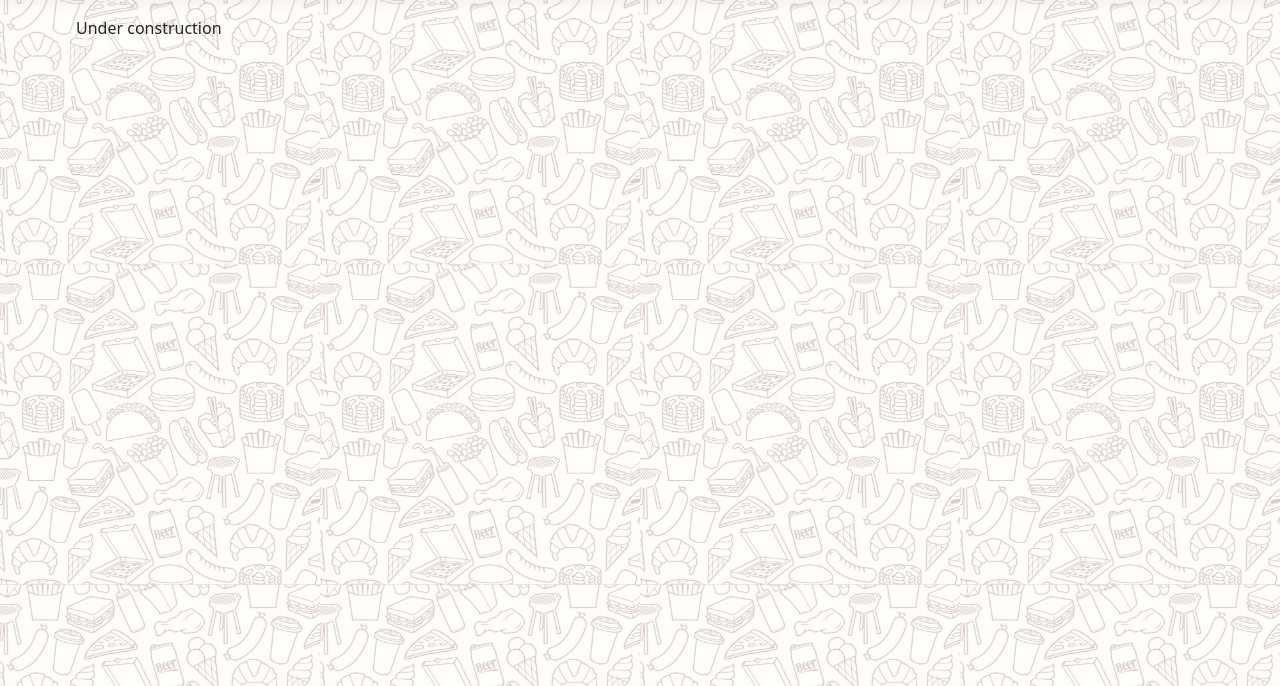
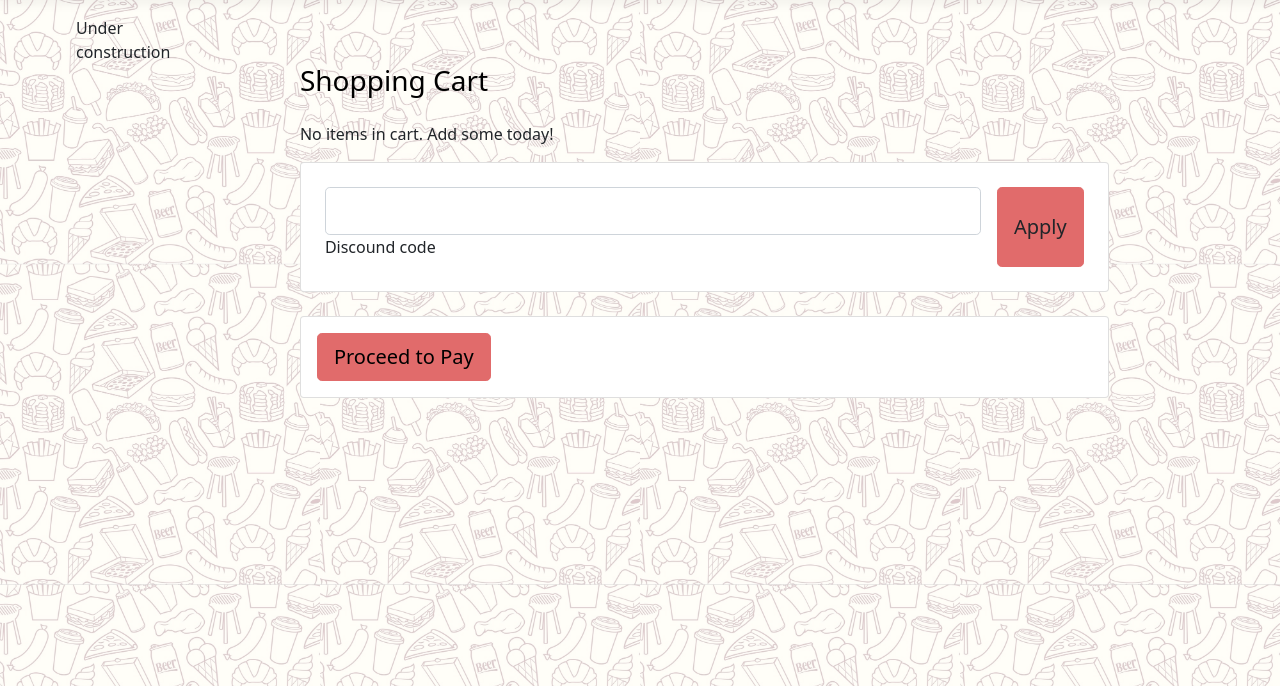
Before and after one commit to ashlilies/appdpj, a Python web app: template src/application/templates/consumer/cart.html in a window 1280 px wide. Shown: the part 56-742 px from the top of the page. Run offline with Jinja, Linux system fonts and the light colour scheme; the template is opened without the code that fills it, so the values that code supplies are empty; some libraries are stand-ins or nearby versions.

Commit message:
mvp cart

```diff
--- a/src/application/Controllers/admin/admin_ashlee.py
+++ b/src/application/Controllers/admin/admin_ashlee.py
@@ -16,7 +16,7 @@ from application.Models.FileUpload import save_file
 # <------------------------- ASHLEE ------------------------------>
 
 # Decorator to only allow admin accounts or guests
-from application.Models.Order import ReviewDao
+from application.Models.Review import ReviewDao
 
 
 def admin_side(view):
--- a/src/application/Controllers/admin/admin_clara.py
+++ b/src/application/Controllers/admin/admin_clara.py
@@ -18,7 +18,7 @@ from application.Models.Food import Food
 from application.Models.Food2 import FoodDao
 from application.Models.Restaurant import Restaurant
 from application import app, login_manager
-from application.Models.Order import ReviewDao
+from application.Models.Review import ReviewDao
 from application.Models.Transaction import Transaction
 from application.CreateFoodForm import CreateFoodForm
 from werkzeug.utils import secure_filename
--- a/src/application/Models/RestaurantSystem.py
+++ b/src/application/Models/RestaurantSystem.py
@@ -1,4 +1,4 @@
-from application.Models.Restaurant import *
+from application.Models.Restaurant import Restaurant
 import uuid
 import shelve
 import pickle
--- a/src/application/__init__.py
+++ b/src/application/__init__.py
@@ -47,7 +47,8 @@ def user_loader(user_id):
 # TODO: We should have 1 common place for login.
 @login_manager.unauthorized_handler
 def unauthorized_callback():
-    return redirect(url_for("admin_login"))
+    flash("Please log in to continue.")
+    return redirect(url_for("consumer_login"))
 
 
 # Includes
--- a/src/application/templates/consumer/cart.html
+++ b/src/application/templates/consumer/cart.html
@@ -7,5 +7,71 @@
 {% block content %}
 <div id="page-content" class="d-flex flex-row">
 <p>Under construction</p>
+  <div class="container h-100 py-5">
+    <div class="row d-flex justify-content-center align-items-center h-100">
+      <div class="col-10">
+        <div class="d-flex justify-content-between align-items-center mb-4">
+          <h3 class="fw-normal mb-0 text-black">Shopping Cart</h3>
+        </div>
+
+        {% if count %}
+        {% for cart_item in cart_items %}
+        <div class="card rounded-3 mb-4">
+          <div class="card-body p-4">
+            <div class="row d-flex justify-content-between align-items-center">
+              <div class="col-md-2 col-lg-2 col-xl-2">
+                <img src="{{ url_for("static", filename=cart_item[0].image) }}" alt="{{ cart_item[0].name }}"
+                  class="img-fluid rounded-3" alt="Cotton T-shirt">
+              </div>
+              <div class="col-md-3 col-lg-3 col-xl-3">
+                <p class="lead fw-normal mb-2">{{ cart_item[0].name }}</p>
+                <p><span class="text-muted">{{ cart_item[0].description }}</span></p>
+              </div>
+              <div class="col-md-3 col-lg-3 col-xl-2 d-flex">
+                <a class="btn btn-link px-2" style="color: black; text-decoration: none;" href="{{ url_for("cart_del", food_id=cart_item[0].id) }}">
+                  -
+                </a>
+
+                <input id="form1" min="0" name="quantity" value="{{ cart_item[1] }}" type="text" readonly
+                  class="form-control form-control-sm" />
+
+                <a class="btn btn-link px-2" style="color: black; text-decoration: none;" href="{{ url_for("cart_add", food_id=cart_item[0].id) }}"
+                  onclick="this.parentNode.querySelector('input[type=number]').stepUp()">
+                  +
+                </a>
+              </div>
+              <div class="col-md-3 col-lg-2 col-xl-2 offset-lg-1">
+                <h5 class="mb-0">${{ "%.2f" % (cart_item[0].price * cart_item[1]) }}</h5>
+              </div>
+              <div class="col-md-1 col-lg-1 col-xl-1 text-end">
+                <a href="#!" class="text-danger"><i class="fas fa-trash fa-lg"></i></a>
+              </div>
+            </div>
+          </div>
+        </div>
+        {% endfor %}
+          {% else %}
+          <p>No items in cart. Add some today!</p>
+      {% endif %}
+
+        <div class="card mb-4">
+          <div class="card-body p-4 d-flex flex-row">
+            <div class="form-outline flex-fill">
+              <input type="text" id="form1" class="form-control form-control-lg" />
+              <label class="form-label" for="form1">Discound code</label>
+            </div>
+            <button type="button" class="btn btn-lg ms-3">Apply</button>
+          </div>
+        </div>
+
+        <div class="card">
+          <div class="card-body">
+            <button type="button" class="btn btn-warning btn-block btn-lg">Proceed to Pay</button>
+          </div>
+        </div>
+
+      </div>
+    </div>
+  </div>
 </div>
 {% endblock %}
```
Also changed, not shown: src/application/Controllers/consumer/consumer_ashlee.py (+6 -2 lines), src/application/Models/Restaurant.py (+7 -0 lines), src/application/templates/consumer/dineIn/dineIn.html (+8 -20 lines), src/application/templates/consumer/dineIn/dineInMenu.html (+15 -14 lines), src/application/Models/Review.py (renamed from src/application/Models/Order.py).
